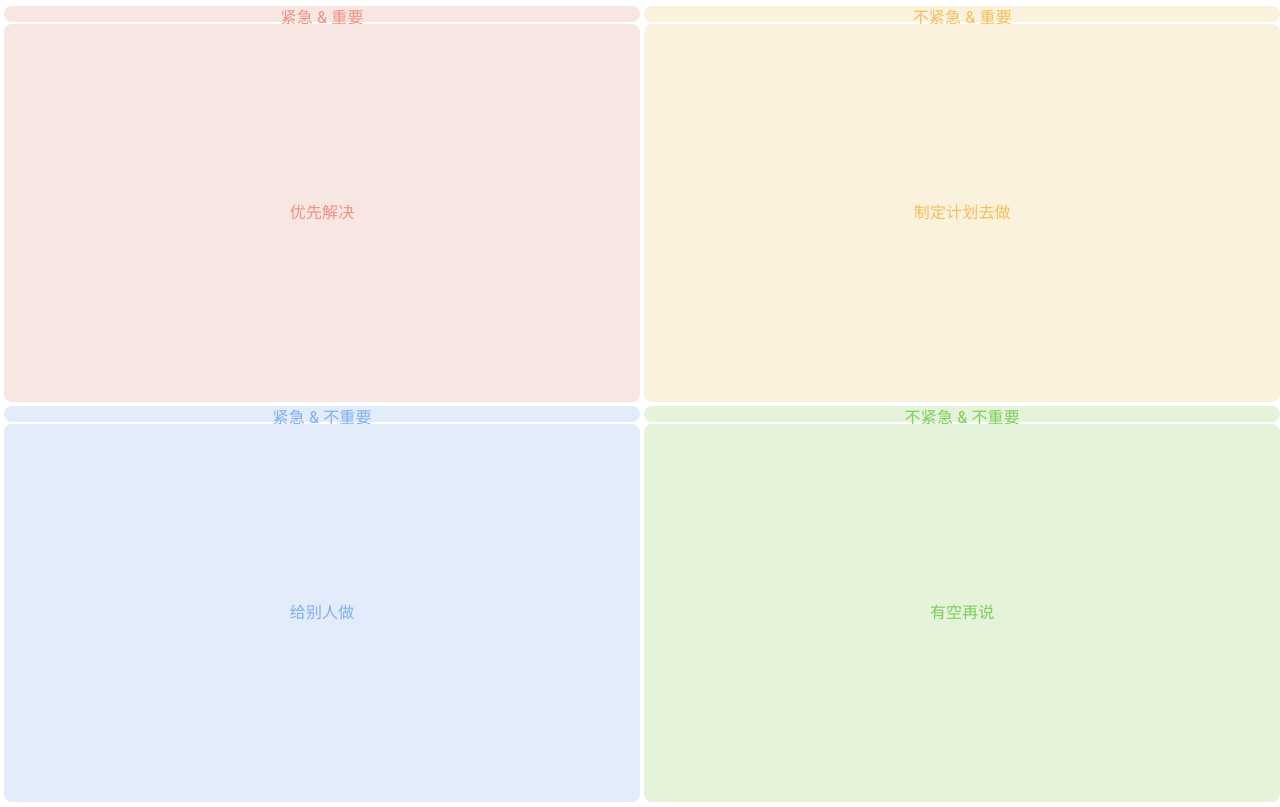
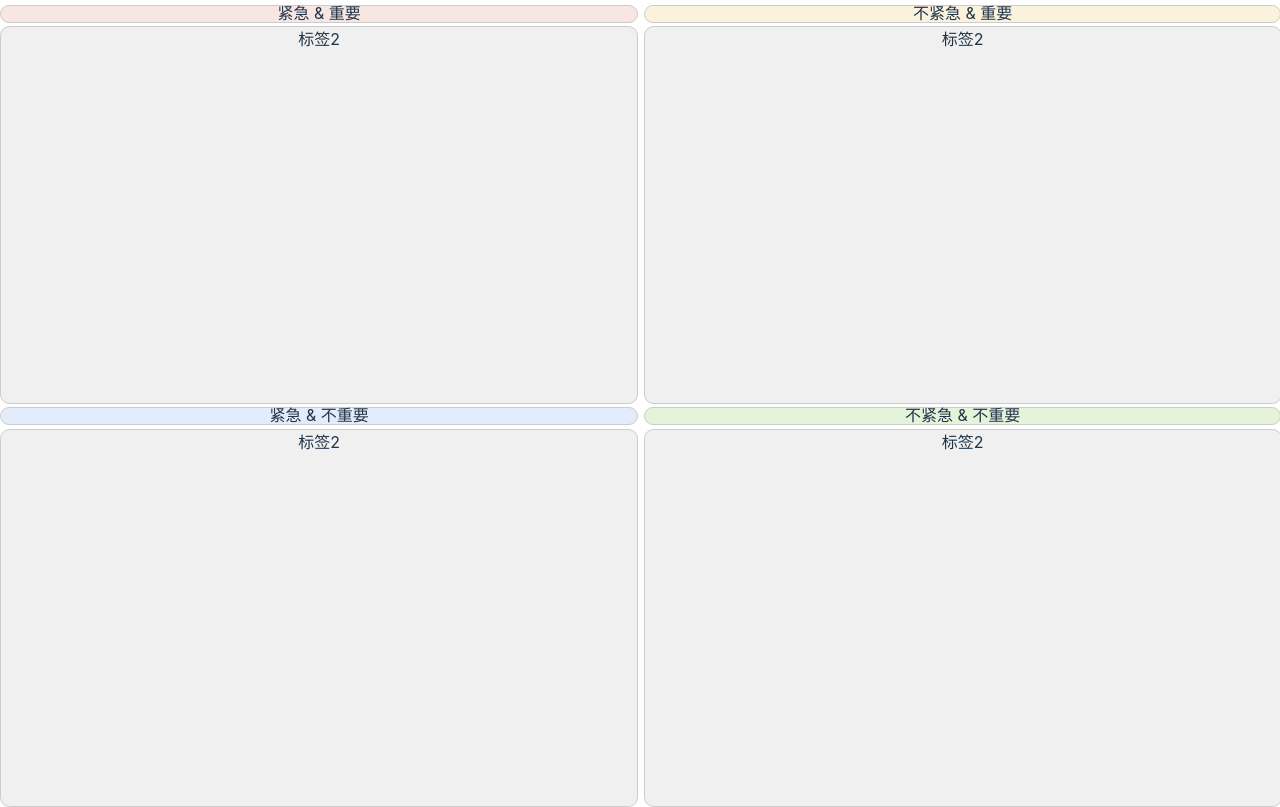
Before and after one commit to HuiWang-World/Four-Quadrant-Rule, a React (Vite) app: page / in a window 1280 px wide. Built offline with nearby package versions, Linux system fonts and the light colour scheme.

Commit message:
引入sass，使用原生html 元素画页面

```diff
--- a/package.json
+++ b/package.json
@@ -16,7 +16,8 @@
     "@mui/x-data-grid": "^7.3.0",
     "archiver": "^7.0.1",
     "react": "^18.2.0",
-    "react-dom": "^18.2.0"
+    "react-dom": "^18.2.0",
+    "sass": "^1.75.0"
   },
   "devDependencies": {
     "@types/react": "^18.2.66",
--- /dev/null
+++ b/src/Native.tsx
@@ -0,0 +1,33 @@
+import './assets/styles/Navite.sass'
+
+function Native() {
+    return (
+        <>
+            {
+                <div>
+                    <div className="grid-container">
+                        <div className="grid-card">
+                            <label className="grid-label-urgent-important">紧急 & 重要</label>
+                            <div className="grid-grid">标签2</div>
+                        </div>
+                        <div className="grid-card">
+                            <label className="grid-label-not-urgent-important">不紧急 & 重要</label>
+                            <div className="grid-grid">标签2</div>
+                        </div>
+                        <div className="grid-card">
+                            <label className="grid-label-urgent-not-important">紧急 & 不重要</label>
+                            <div className="grid-grid">标签2</div>
+                        </div>
+                        <div className="grid-card">
+                            <label className="grid-label-not-urgent-not-important">不紧急 & 不重要</label>
+                            <div className="grid-grid">标签2</div>
+                        </div>
+                    </div>
+                </div>
+            }
+        </>
+    )
+}
+
+
+export default Native
--- /dev/null
+++ b/src/assets/styles/Navite.css
@@ -0,0 +1,106 @@
+@charset "UTF-8";
+/* html宽度 */
+/* html高度 */
+/* 圆角 */
+/* body html */
+body, html {
+  margin: 0;
+  padding: 0;
+  /* 确保html和body的高度是100% */
+  height: 100vh;
+  /* 确保宽度是100% */
+  width: 100vw;
+  /*火狐*/
+  -moz-user-select: none;
+  /*webkit浏览器*/
+  -webkit-user-select: none;
+  /*IE10*/
+  -ms-user-select: none;
+  /*早期浏览器*/
+  -khtml-user-select: none;
+  /* 文本禁止选中 */
+  user-select: none;
+}
+
+/*中心容器*/
+.grid-container {
+  display: inline-grid;
+  /* 定义两列，每列占用可用空间的一半 */
+  grid-template-columns: 1fr 1fr;
+  /* 定义两行，高度根据内容自适应 */
+  grid-template-rows: auto auto;
+  /* 定义网格行和列之间的间隙 行 */
+  row-gap: 0.415rem;
+  /* 定义网格行和列之间的间隙 列 */
+  column-gap: 0.35rem;
+}
+
+/* 容器内边距 */
+/* 卡片宽度 */
+/* 卡片高度 */
+/*4个卡片*/
+.grid-card {
+  /* 背景色 */
+  /* 边框 */
+  /* 文本居中 */
+  text-align: center;
+  width: 49.85vw;
+  height: 49.5vh;
+}
+
+.grid-label, .grid-label-not-urgent-not-important, .grid-label-not-urgent-important, .grid-label-urgent-not-important, .grid-label-urgent-important {
+  /* 背景色 */
+  background-color: #f0f0f0;
+  /* 边框 */
+  border: 0.1rem solid #ccc;
+  /* 圆角 */
+  border-radius: 0.6rem;
+  /*设置高度*/
+  height: 1.98vh;
+  /* 行高 */
+  line-height: 1.98vh;
+  /*设置宽度 宽度减去边距*/
+  width: 49.65vw;
+  /* 使标签能够接受宽度设置 */
+  display: inline-block;
+}
+
+/* 紧急 & 重要 */
+.grid-label-urgent-important {
+  /* 背景颜色 */
+  background-color: #F8E6E3;
+}
+
+/* 紧急 & 不重要 */
+.grid-label-urgent-not-important {
+  /* 背景颜色 */
+  background-color: #E2ECFA;
+}
+
+/* 不紧急 & 重要 */
+.grid-label-not-urgent-important {
+  /* 背景颜色 */
+  background-color: #FBF2DD;
+}
+
+/* 不紧急 & 不重要 */
+.grid-label-not-urgent-not-important {
+  /* 背景颜色 */
+  background-color: #E4F3DA;
+}
+
+/*表格*/
+.grid-grid {
+  /* 背景色 */
+  background-color: #f0f0f0;
+  /* 边框 */
+  border: 0.1rem solid #ccc;
+  /* 圆脚 */
+  border-radius: 0.6rem;
+  /*设置高度*/
+  height: 47.025vh;
+  /* 容器内边距 */
+  margin-top: 0.1rem;
+}
+
+/*# sourceMappingURL=Navite.css.map */
--- /dev/null
+++ b/src/assets/styles/Navite.sass
@@ -0,0 +1,107 @@
+/* html宽度 */
+$html-width: 100vw
+/* html高度 */
+$html-height: 100vh
+/* 圆角 */
+$border-radius: 0.6rem
+/* body html */
+body, html
+  margin: 0
+  padding: 0
+  /* 确保html和body的高度是100% */
+  height: $html-height
+  /* 确保宽度是100% */
+  width: $html-width
+  /*火狐*/
+  -moz-user-select: none
+  /*webkit浏览器*/
+  -webkit-user-select: none
+  /*IE10*/
+  -ms-user-select: none
+  /*早期浏览器*/
+  -khtml-user-select: none
+  /* 文本禁止选中 */
+  user-select: none
+
+/*中心容器*/
+.grid-container
+  display: inline-grid
+  /* 定义两列，每列占用可用空间的一半 */
+  grid-template-columns: 1fr 1fr
+  /* 定义两行，高度根据内容自适应 */
+  grid-template-rows: auto auto
+  /* 定义网格行和列之间的间隙 行 */
+  row-gap: 0.415rem
+  /* 定义网格行和列之间的间隙 列 */
+  column-gap: 0.35rem
+
+/* 容器内边距 */
+//padding: 0.1rem
+
+/* 卡片宽度 */
+$grid-card-width: 49.85vw
+/* 卡片高度 */
+$grid-card-height: 49.5vh
+/*4个卡片*/
+.grid-card
+  /* 背景色 */
+  //background-color: #f0f0f0
+  /* 边框 */
+  //border: 0.1rem solid #ccc
+  /* 文本居中 */
+  text-align: center
+  width: $grid-card-width
+  height: $grid-card-height
+
+.grid-label
+  /* 背景色 */
+  background-color: #f0f0f0
+  /* 边框 */
+  border: 0.1rem solid #ccc
+  /* 圆角 */
+  border-radius: $border-radius
+  /*设置高度*/
+  height: calc($grid-card-height * 0.04)
+  /* 行高 */
+  line-height: calc($grid-card-height * 0.04)
+  /*设置宽度 宽度减去边距*/
+  width: $grid-card-width - 0.2
+  /* 使标签能够接受宽度设置 */
+  display: inline-block
+
+/* 紧急 & 重要 */
+.grid-label-urgent-important
+  @extend .grid-label
+  /* 背景颜色 */
+  background-color: #F8E6E3
+
+/* 紧急 & 不重要 */
+.grid-label-urgent-not-important
+  @extend .grid-label
+  /* 背景颜色 */
+  background-color: #E2ECFA
+
+/* 不紧急 & 重要 */
+.grid-label-not-urgent-important
+  @extend .grid-label
+  /* 背景颜色 */
+  background-color: #FBF2DD
+
+/* 不紧急 & 不重要 */
+.grid-label-not-urgent-not-important
+  @extend .grid-label
+  /* 背景颜色 */
+  background-color: #E4F3DA
+
+/*表格*/
+.grid-grid
+  /* 背景色 */
+  background-color: #f0f0f0
+  /* 边框 */
+  border: 0.1rem solid #ccc
+  /* 圆脚 */
+  border-radius: $border-radius
+  /*设置高度*/
+  height: calc(($grid-card-height) - calc($grid-card-height * 0.05))
+  /* 容器内边距 */
+  margin-top: 0.1rem
--- a/src/main.tsx
+++ b/src/main.tsx
@@ -1,11 +1,11 @@
 import React from 'react'
 import ReactDOM from 'react-dom/client'
-import App from './App.tsx'
+import Native from './Native'
 import './index.css'
 
 ReactDOM.createRoot(document.getElementById('root')!).render(
   <React.StrictMode>
-    <App />
+    <Native />
   </React.StrictMode>,
 )
 
```
Also changed, not shown: 2 other files (tests, documents, lock files or other folders).
